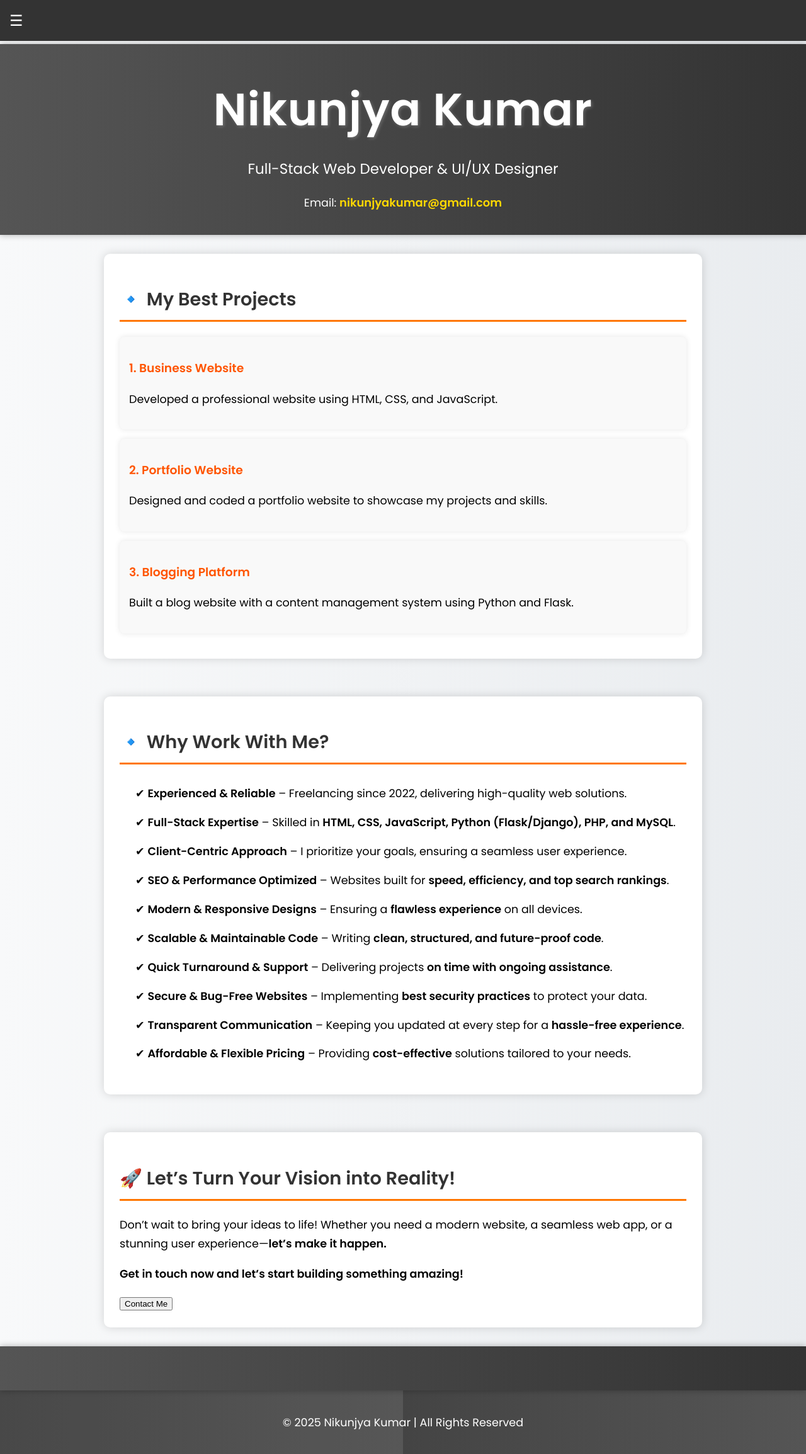
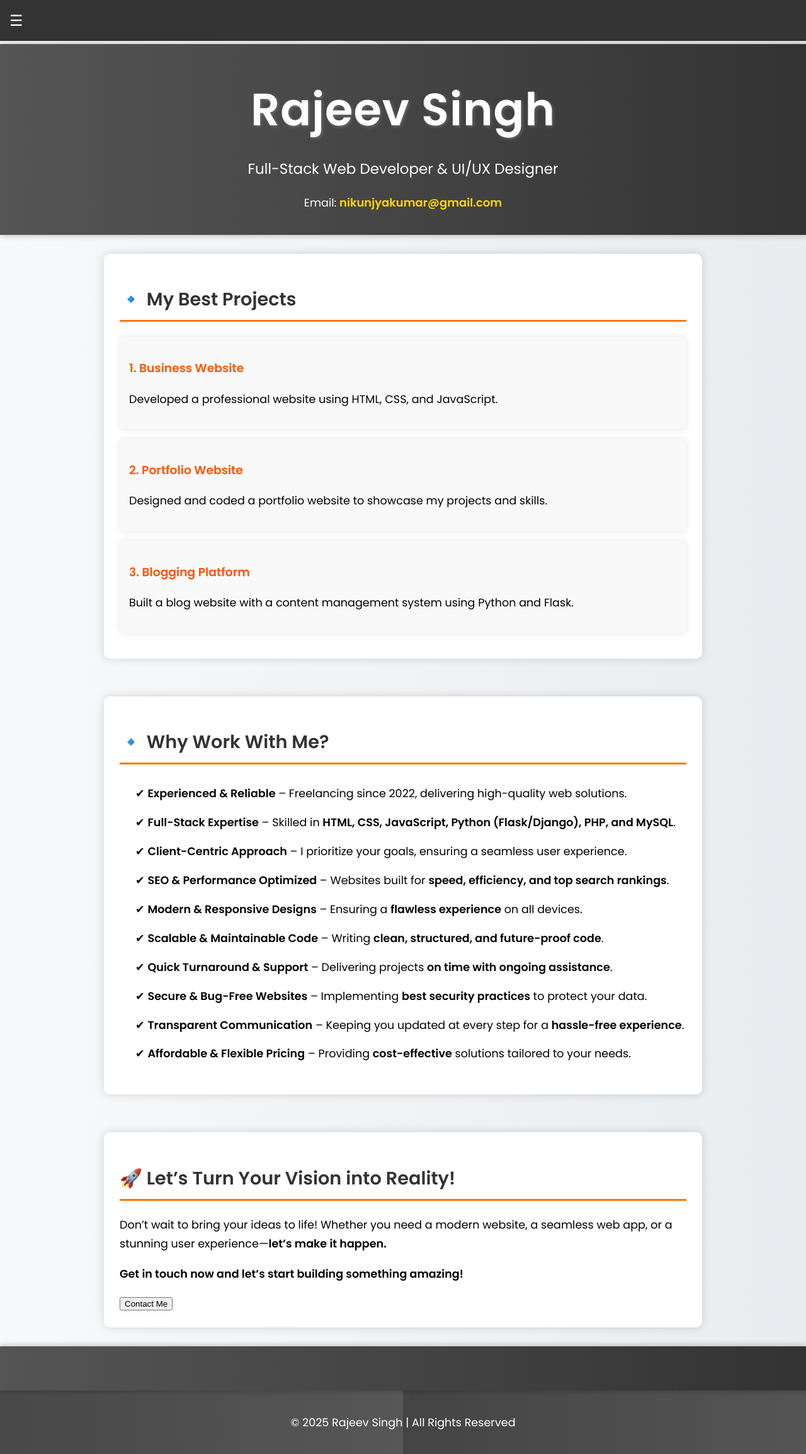
Before and after one commit to nikunjya425/portfolio, a plain HTML site: page projects.html in a window 1280 px wide. Shown: the whole page at 63% size. Drawn offline with Linux system fonts and the light colour scheme.

Commit message:
Update projects.html

```diff
--- a/projects.html
+++ b/projects.html
@@ -3,13 +3,13 @@
 <head>
     <meta charset="UTF-8">
     <meta name="viewport" content="width=device-width, initial-scale=1.0">
-    <title>My Projects - Nikunjya Kumar</title>
+    <title>My Projects - Rajeev Singh</title>
     <link rel="stylesheet" href="style.css">
 </head>
 <body>
 
     <header>
-        <h1>Nikunjya Kumar</h1>
+        <h1>Rajeev Singh</h1>
         <p style="font-size: 23px;">Full-Stack Web Developer & UI/UX Designer</p>
         <p>Email: <a href="mailto:nikunjyakumar@gmail.com"
           class="email-link"
@@ -130,7 +130,7 @@
 </script>
 
     <footer>
-        <p>© 2025 Nikunjya Kumar | All Rights Reserved</p>
+        <p>© 2025 Rajeev Singh | All Rights Reserved</p>
     </footer>
 
 </body>
```
